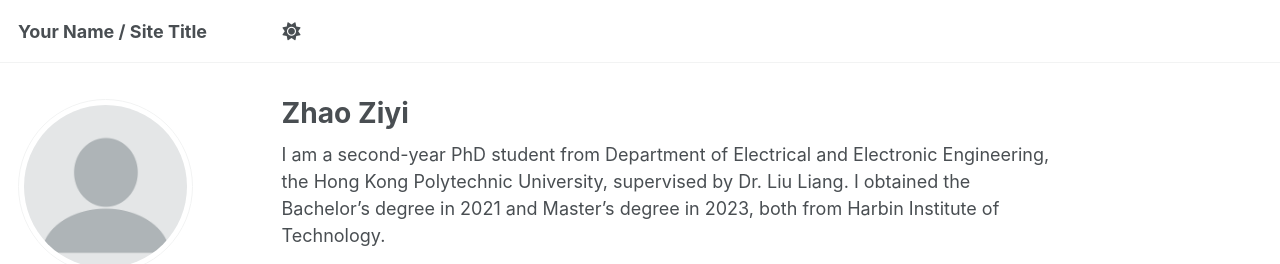
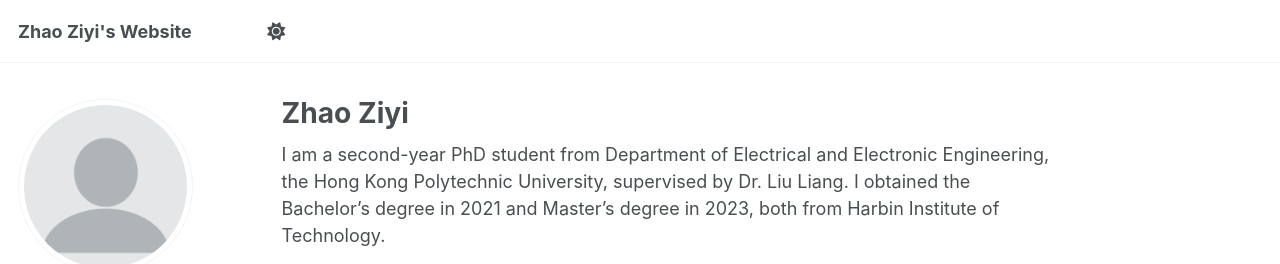
Before and after one commit to ZY1zhao/ZY1zhao.github.io, a Jekyll site: the page built from _pages/about.md, in a window 1280 px wide. Shown: the top 264 px of the page. Built offline with Jekyll 4.4.1, drawn with Linux system fonts in a browser that asks for light colours; some web fonts are replaced.

Commit message:
Update _config.yml

```diff
--- a/_config.yml
+++ b/_config.yml
@@ -9,7 +9,7 @@
 # Basic Site Settings
 locale                   : "en-US"
 site_theme               : "default"
-title                    : "Your Name / Site Title"
+title                    : "Zhao Ziyi's Website"
 title_separator          : "-"
 name                     : &name "Your Name"
 description              : &description "personal description"
```
